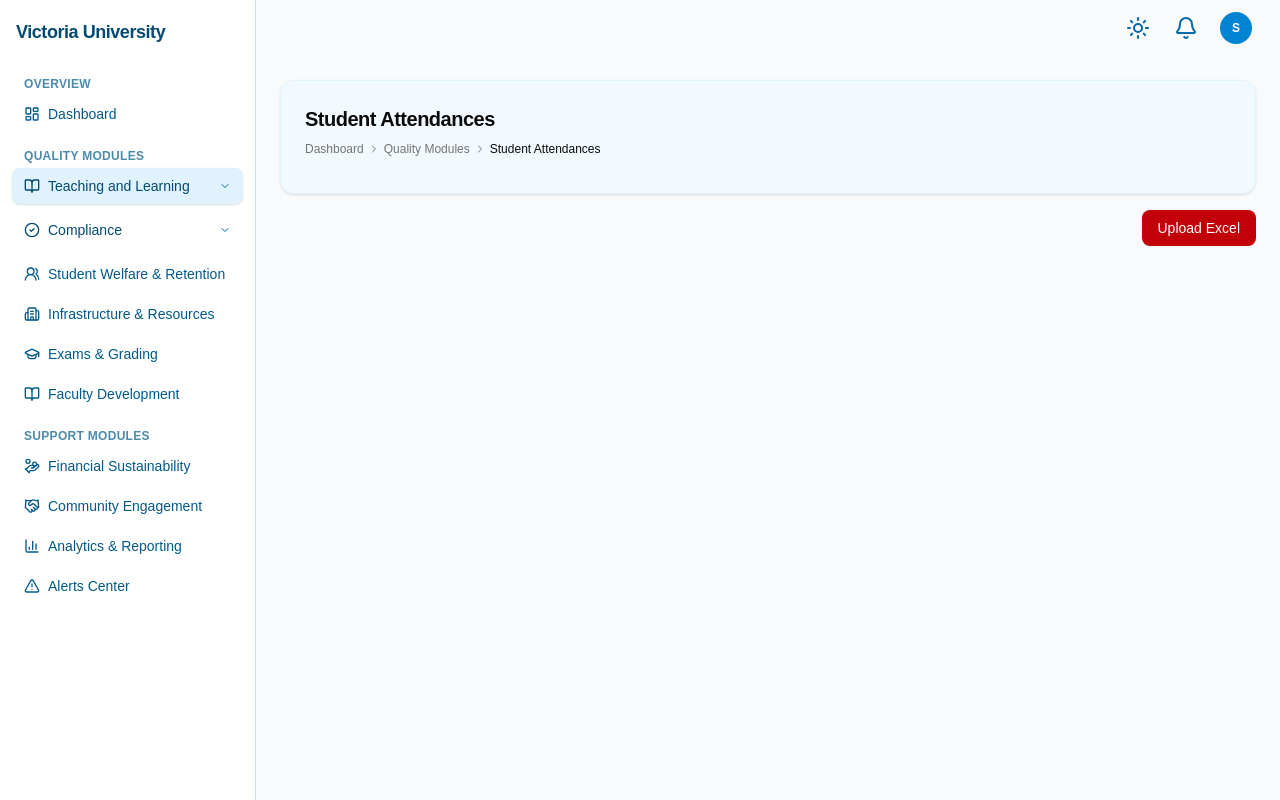
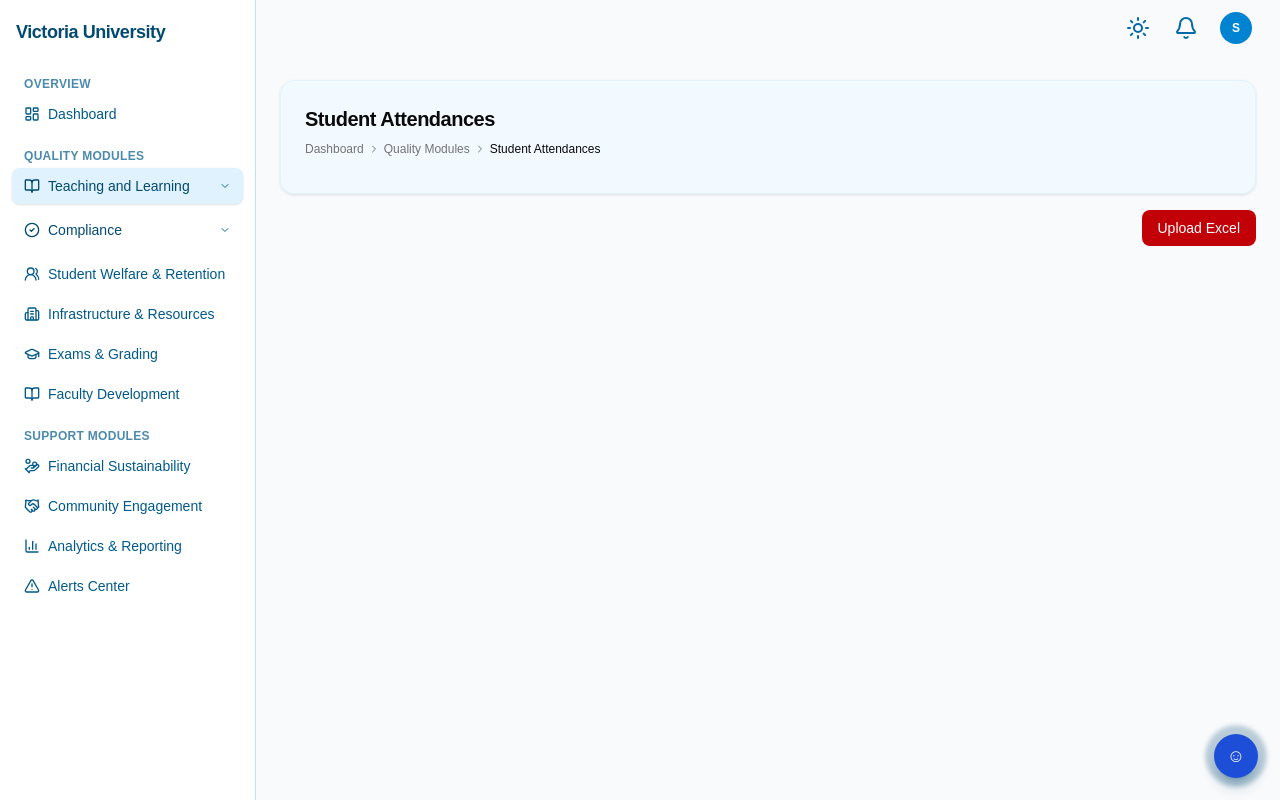
Before and after one commit to saniyavastrad/victoria_university_dashboard, a Next.js app: page /dashboard/teaching-learning in a window 1280 px wide. Built offline with nearby package versions, Linux system fonts and the light colour scheme.

Commit message:
Add chat widget component to app shell
Introduces a new ChatWidget component for user support, integrated into the app shell layout. Updates teaching-learning page to use TextRun for table cell text formatting. Adds papaparse dependency for future CSV parsing functionality.

```diff
--- a/app/(dashboard)/dashboard/teaching-learning/page.tsx
+++ b/app/(dashboard)/dashboard/teaching-learning/page.tsx
@@ -13,6 +13,7 @@
   Table,
   TableCell,
   TableRow,
+  TextRun,
   WidthType,
 } from "docx";
 import { saveAs } from "file-saver";
@@ -50,8 +51,12 @@
             new TableCell({
               children: [
                 new Paragraph({
-                  text,
-                  bold: true,
+                  children: [
+                    new TextRun({
+                      text,
+                      bold: true,
+                    }),
+                  ],
                 }),
               ],
             })
--- a/package.json
+++ b/package.json
@@ -16,6 +16,7 @@
     "file-saver": "^2.0.5",
     "lucide-react": "^0.555.0",
     "next": "16.0.6",
+    "papaparse": "^5.5.3",
     "react": "19.2.0",
     "react-dom": "19.2.0",
     "recharts": "^2.15.4",
--- a/src/components/layout/app-shell.tsx
+++ b/src/components/layout/app-shell.tsx
@@ -6,6 +6,7 @@
 import { Button } from "@/components/ui/button";
 import { Bell, Menu, Sun } from "lucide-react";
 import { Sidebar } from "./sidebar";
+import { ChatWidget } from "./chat-widget";
 
 interface AppShellProps {
   children: ReactNode;
@@ -26,7 +27,7 @@
         </SheetContent>
       </Sheet>
 
-      <div className="flex flex-1 flex-col max-h-screen bg-slate-50">
+      <div className="relative flex flex-1 flex-col max-h-screen bg-slate-50">
         <div className="flex h-14 items-center justify-between gap-3 px-4 md:px-6">
           <Button
             variant="ghost"
@@ -70,6 +71,8 @@
         <main className="flex-1 overflow-y-auto px-4 py-4 md:px-6 md:py-6">
           {children}
         </main>
+
+        <ChatWidget />
       </div>
     </div>
   );
--- /dev/null
+++ b/src/components/layout/chat-widget.tsx
@@ -0,0 +1,79 @@
+"use client";
+
+import { useState } from "react";
+
+export function ChatWidget() {
+  const [isOpen, setIsOpen] = useState(false);
+
+  return (
+    <div className="fixed bottom-4 right-4 z-50 flex flex-col items-end gap-3">
+      {/* Chat box */}
+      <div
+        className={`w-80 max-w-[90vw] overflow-hidden rounded-2xl border bg-white shadow-xl transition-all duration-200 ease-out ${
+          isOpen
+            ? "pointer-events-auto translate-y-0 opacity-100"
+            : "pointer-events-none translate-y-2 opacity-0"
+        }`}
+        aria-hidden={!isOpen}
+      >
+        <div className="flex items-center justify-between border-b bg-slate-50 px-4 py-2">
+          <div className="text-sm font-medium text-slate-900">Support</div>
+          <button
+            type="button"
+            onClick={() => setIsOpen(false)}
+            className="rounded-full p-1 text-xs text-slate-500 transition hover:bg-slate-100 hover:text-slate-800"
+            aria-label="Close chat"
+          >
+            ×
+          </button>
+        </div>
+
+        <div className="flex max-h-80 flex-col gap-3 overflow-y-auto px-4 py-3 text-sm">
+          <div className="self-start rounded-2xl rounded-bl-sm bg-slate-100 px-3 py-2 text-slate-800">
+            Hi there! 👋
+          </div>
+          <div className="self-start rounded-2xl rounded-bl-sm bg-slate-100 px-3 py-2 text-slate-800">
+            How may I help you today?
+          </div>
+          <div className="self-end rounded-2xl rounded-br-sm bg-sky-600 px-3 py-2 text-white">
+            This is a demo chat. Messages are not sent anywhere yet.
+          </div>
+        </div>
+
+        <div className="border-t bg-slate-50 px-3 py-2">
+          <div className="flex items-center gap-2 rounded-full border bg-white px-3 py-1.5">
+            <input
+              type="text"
+              placeholder="How may I help you?"
+              className="h-7 flex-1 border-none bg-transparent text-xs text-slate-800 outline-none placeholder:text-slate-400"
+              disabled
+            />
+            <button
+              type="button"
+              className="rounded-full bg-sky-600 px-3 py-1 text-[11px] font-medium text-white opacity-60"
+              disabled
+            >
+              Send
+            </button>
+          </div>
+          <p className="mt-1 text-[10px] text-slate-400">
+            Demo only – chat will be powered by AI later.
+          </p>
+        </div>
+      </div>
+
+      {/* Floating button */}
+      <button
+        type="button"
+        onClick={() => setIsOpen((prev) => !prev)}
+        className="relative flex h-14 w-14 items-center justify-center rounded-full bg-transparent outline-none focus-visible:ring-2 focus-visible:ring-sky-500 focus-visible:ring-offset-2 focus-visible:ring-offset-background"
+        aria-label={isOpen ? "Close chat" : "Open chat"}
+      >
+        <div className="absolute inset-0 scale-110 rounded-full bg-sky-900/25 blur-[2px]" aria-hidden="true" />
+        <div className="relative flex h-11 w-11 items-center justify-center rounded-full bg-[#1D4ED8] text-white shadow-lg shadow-sky-900/30">
+          <span className="text-lg leading-none">☺</span>
+        </div>
+      </button>
+    </div>
+  );
+}
```
Also changed, not shown: 1 other file (tests, documents, lock files or other folders).
